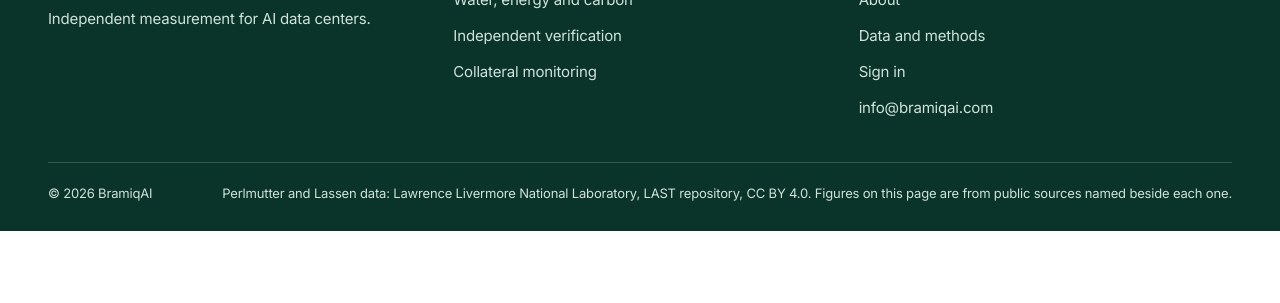
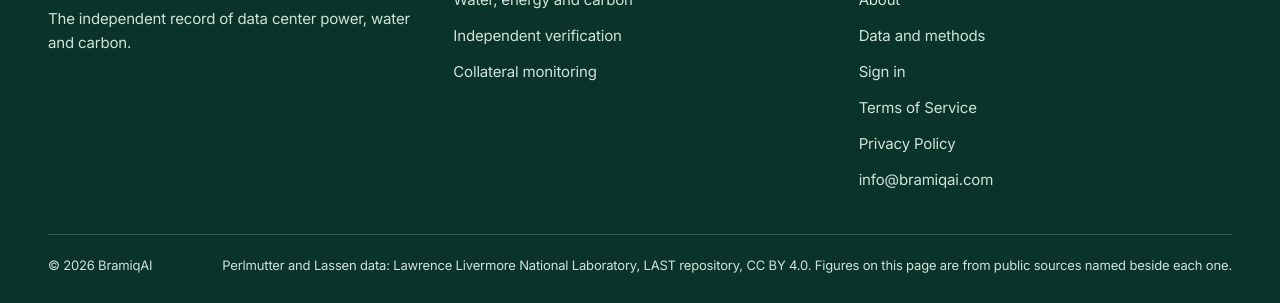
Before and after one commit to adeg6477-Ter/bramiqai-site, a plain HTML site: page index.html in a window 1280 px wide. Shown: the part 7103-7406 px from the top of the page. Before the commit the page ends 7334 px from the top, so only its background shows below. Drawn offline with Linux system fonts and the light colour scheme.

Commit message:
Add files via upload

```diff
--- a/index.html
+++ b/index.html
@@ -404,10 +404,10 @@
           <svg width="30" height="30" viewBox="0 0 48 48" aria-hidden="true"><rect x="4" y="4" width="40" height="40" rx="10" fill="#1C6452"/><path d="M16 13v22" stroke="#fff" stroke-width="4.5" stroke-linecap="round"/><circle cx="25.5" cy="27.5" r="7.5" fill="none" stroke="#fff" stroke-width="4.5"/><circle cx="34.5" cy="14.5" r="3.4" fill="#F4C25B"/></svg>
           <span>bramiq<span>ai</span></span>
         </a>
-        <p style="margin-top:10px">Independent measurement for AI data centers.</p>
+        <p style="margin-top:10px">The independent record of data center power, water and carbon.</p>
       </div>
       <div><b>Reports</b><a href="#reports">Water, energy and carbon</a><a href="#reports">Independent verification</a><a href="#reports">Collateral monitoring</a></div>
-      <div><b>Company</b><a href="#company">About</a><a href="#data">Data and methods</a><a href="https://app.bramiqai.com/login">Sign in</a><a href="mailto:info@bramiqai.com">info@bramiqai.com</a></div>
+      <div><b>Company</b><a href="#company">About</a><a href="#data">Data and methods</a><a href="https://app.bramiqai.com/login">Sign in</a><a href="https://app.bramiqai.com/terms">Terms of Service</a><a href="https://app.bramiqai.com/privacy">Privacy Policy</a><a href="mailto:info@bramiqai.com">info@bramiqai.com</a></div>
     </div>
     <div class="legal">
       <div>© 2026 BramiqAI</div>
```
